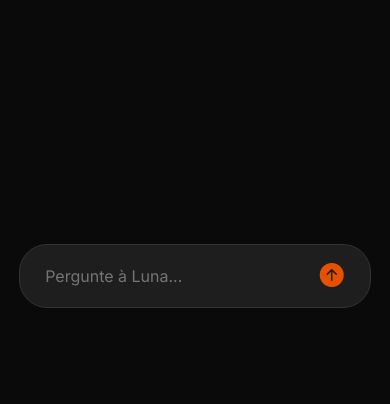
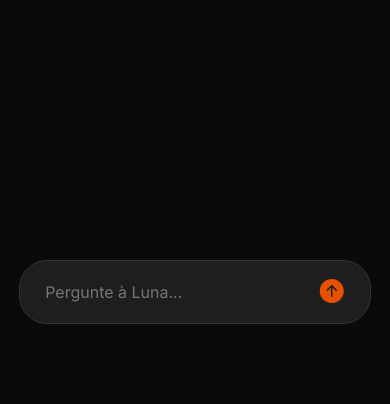
Before and after one commit to muffinh-ub/eugestor, a Flask app: template templates/chat.html in a window 390 px wide. Shown: the part 440-844 px from the top of the page. Run offline with Flask 3, Linux system fonts and the light colour scheme; the template is opened without the code that fills it: most values are stand-ins (such as "Sample title", 1, 10 or a date in 2020).

Commit message:
v1.7.999

```diff
--- a/templates/chat.html
+++ b/templates/chat.html
@@ -216,7 +216,7 @@
         .input-container {
             padding-left: 1.2rem;
             padding-right: 1.2rem;
-            padding-bottom: 6rem;
+            padding-bottom: 5rem;
         }
 
         .sidebar { position: fixed; left: 0; top: 0; bottom: 0; transform: translateX(-100%); }
```
